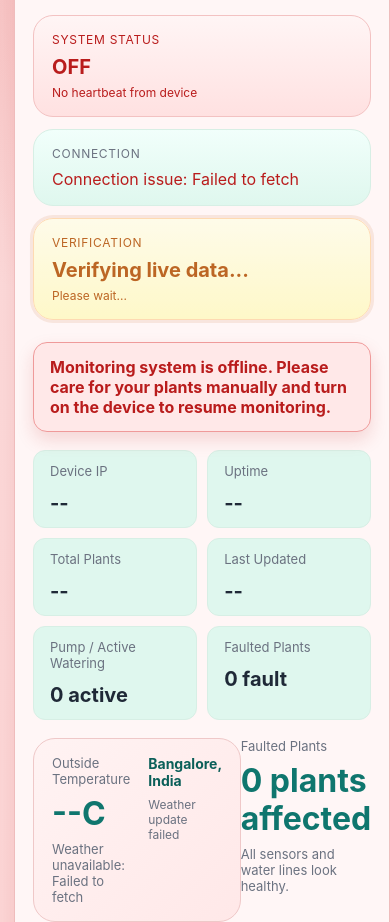
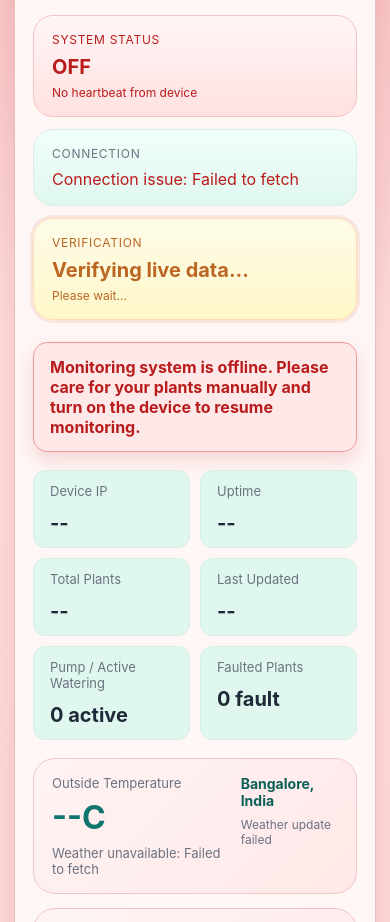
Before and after one commit to dhirajpu/Plant_watering_remote, a plain HTML site: page index.html in a window 390 px wide. Shown: the part 149-1071 px from the top of the page. Drawn offline with Linux system fonts and the light colour scheme; no server answers.

Commit message:
Update styles.css

```diff
--- a/styles.css
+++ b/styles.css
@@ -172,8 +172,9 @@ h1 {
 }
 
 .weather-panel {
-  display: flex;
-  justify-content: flex-start;
+  display: grid;
+  grid-template-columns: repeat(2, minmax(240px, 1fr));
+  gap: 14px;
   margin-bottom: 18px;
 }
 
@@ -182,15 +183,27 @@ h1 {
 }
 
 .weather-card {
-  display: inline-flex;
+  display: flex;
   justify-content: space-between;
   gap: 18px;
   align-items: center;
-  width: min(100%, 380px);
+  width: 100%;
   border-radius: 22px;
   padding: 16px 18px;
   border: 1px solid var(--card-border);
   background: linear-gradient(135deg, #eef7ff, #dceeff);
+}
+
+.fault-summary-card {
+  width: 100%;
+  border-radius: 22px;
+  padding: 16px 18px;
+  border: 1px solid #f3c2c2;
+  background: linear-gradient(135deg, #fff5f5, #ffe8e8);
+}
+
+.fault-summary-card .value {
+  color: #b91c1c;
 }
 
 .weather-meta {
@@ -518,7 +531,12 @@ body.system-off-mode .camera-card {
     text-align: left;
   }
 
-  .weather-card {
+  .weather-panel {
+    grid-template-columns: 1fr;
+  }
+
+  .weather-card,
+  .fault-summary-card {
     width: 100%;
   }
 
```
